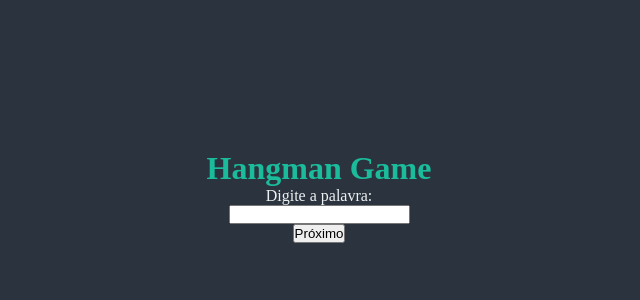
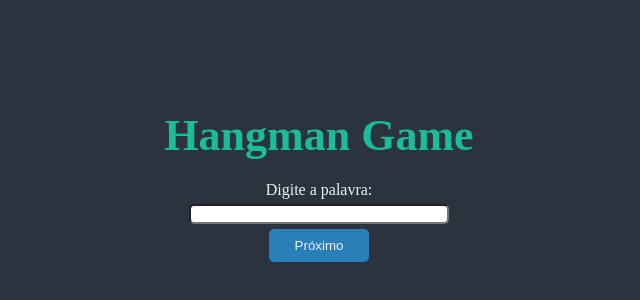
Before and after one commit to StarLordCraft/vueHangManGame, a Vue app: page / in a window 1280 px wide. Shown: the part 204-504 px from the top of the page, without its empty margins (321-961 px from the left). Built offline with nearby package versions, Linux system fonts and the light colour scheme.

Commit message:
Styling...

```diff
--- a/src/App.vue
+++ b/src/App.vue
@@ -29,4 +29,7 @@
     align-items: center;
     justify-content: center;
 }
+  #inicio{
+    width: 30rem;
+  }
 </style>
--- a/src/components/preJogo.vue
+++ b/src/components/preJogo.vue
@@ -29,13 +29,23 @@
     </form>
 </template>
 
-<style>
+<style scoped>
     .form{
         display: flex;
         flex-direction: column;
         justify-content: center;
         align-items: center;
+        gap: 0.5rem;
+
+
         text-align: center;
+
+        margin: 2rem;
+    }
+    .form input{
+        width: 100%;
+        height: 2rem;
+        border-radius: 0.5rem;
     }
     button{
         display: block;
--- a/src/styles.css
+++ b/src/styles.css
@@ -4,6 +4,10 @@
     padding: 0;
     margin: 0;
     box-sizing: border-box;
+}
+
+html{
+    font-size: 62.5%;
 }
 
 :root{
@@ -20,3 +24,25 @@ body{
     background-color: var(--color-background);
     color: var(--color-text-light);
 }
+
+h1{
+    font-size: 4.4rem;
+}
+
+p,
+label{
+    font-size: 1.6rem;
+}
+
+button{
+    background-color: var(--color-background-button);
+    color: var(--color-text-light);
+
+    border: none;
+    border-radius: 5px;
+
+    outline: none;
+
+    width: 10rem;
+    aspect-ratio: 3 / 1;
+}
```
